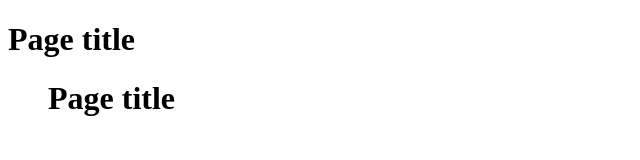
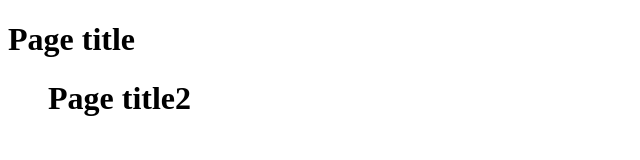
Before and after one commit to dminyaylo/my-page, a plain HTML site: page index.html in a window 1280 px wide. Shown: the full height of the page, 0-640 px from the left. Drawn offline with Linux system fonts and the light colour scheme.

Commit message:
add number 2

```diff
--- a/index.html
+++ b/index.html
@@ -9,7 +9,7 @@
 <body>
   <h1>Page title</h1>
   <ul>
-    <h1>Page title</h1>
+    <h1>Page title2</h1>
   </ul>
 </body>
 </html>
```
